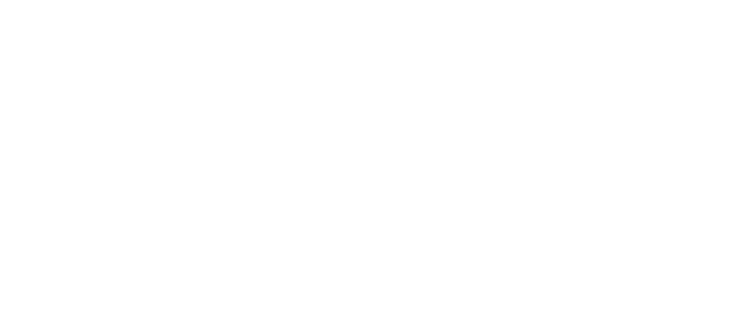
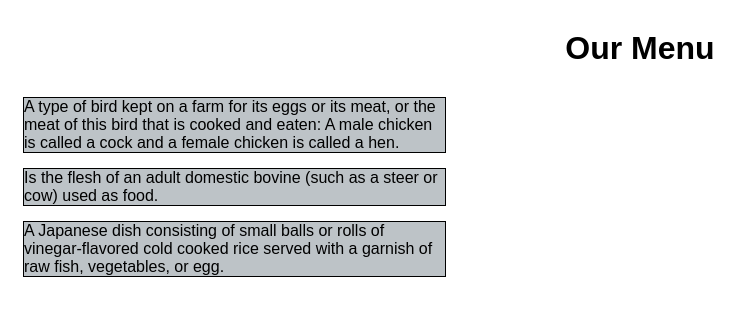
Before and after one commit to GlezRuben/Web_Developers_Course, a plain HTML site: page module2-solution/index.html in a window 1280 px wide. Shown: the whole page, without its empty margins (0-753 px from the left). Drawn offline with Linux system fonts and the light colour scheme.

Commit message:
Update index.html

```diff
--- a/module2-solution/index.html
+++ b/module2-solution/index.html
@@ -2,45 +2,61 @@
 
 <html>
     <head>
-    <meta charset="utf-8">
+        <meta charset="urf-8">
         <title>Solution for Module 2</title>
-  </head>
         <style>
             h1 {
-      margin-bottom: 15px
+                font-family: Arial, Helvetica, sans-serif;
+                text-align: center;
+                margin: 30px;
             }
 
             p {
                 border: 1px solid black;
-      margin-bottom:15px;
+                margin: 15px;
+                background-color: #BDC3C7;
+                font-family: Arial, Helvetica, sans-serif;
             }
 
+            .row {
+                width: 100%;
+            }
+
+            /***** Desktop view *****/
+            @media (min-width: 992px) {
                 #p1 {
-      backround-color: #A52424
-      width: 300px;
-      height: 300px;
+                    width: 33.33%;
                 }
 
                 #p2 {
-      backround-color: #DEB887;
-      wigth: 50px;
-      height: 50px;
+                    width: 33.33%;
                 }
 
-    @media (min-width: 1200px) {
-      #p1 {
-        width: 80%;
-      }
-      #p2 {
-        width: 150px;
-        height: 150px;
+                #p3 {
+                    width: 33.33%;
                 }
             }
+        </style>
+    </head>
+    <body>
+        <h1>Our Menu</h1>
+        <div class="row">
+            <div>
+                <p id="p1" class="col">A type of bird kept on a farm for its eggs or its meat, or the meat
+                    of this bird that is cooked and eaten: A male chicken is called a
+                    cock and a female chicken is called a hen.</p>
+            </div>
+            <div>
+                <p id="p2" class="col">Is the flesh of an adult domestic bovine (such as a steer or cow)
+                    used as food.</p>
+            </div>
+            <div>
+                <p id="p3">A Japanese dish consisting of small balls or rolls of vinegar-flavored
+                    cold cooked rice served with a garnish of raw fish, vegetables, or egg.</p>
+            </div>
+        </div>
 
 
-  </style>
-
-  <body>
 
     </body>
 </html>
```
Lines whose indentation alone changed are shown as unchanged.
